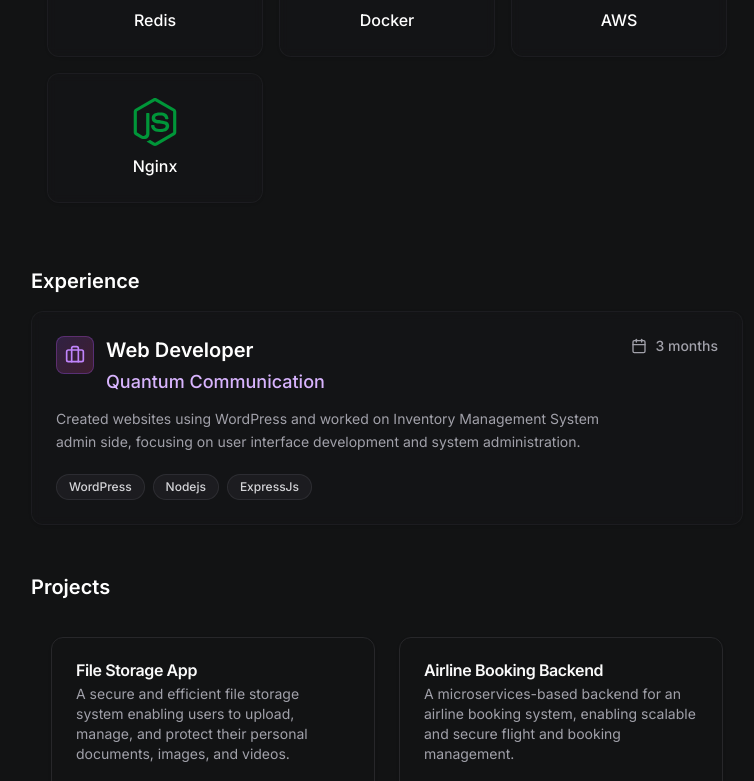
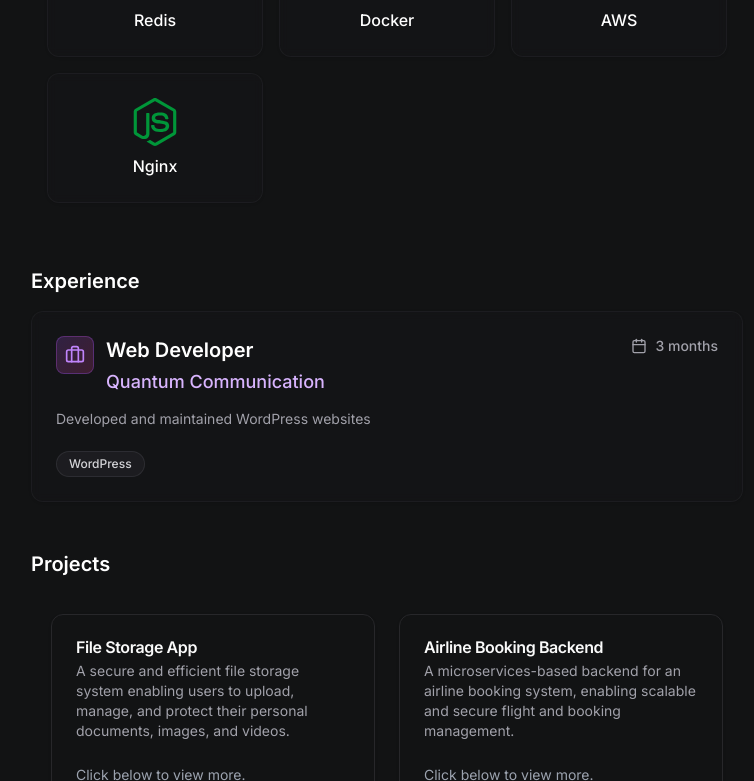
Before and after one commit to Muhammad-Zohaib-Malik/portfolio, a Next.js app: page / in a window 1280 px wide. Shown: the part 875-1656 px from the top of the page, without its empty margins (497-1251 px from the left). Built offline with nearby package versions, Linux system fonts and the light colour scheme.

Commit message:
refactor: simplify Experience component by updating job description and technologies used

```diff
--- a/components/Experience.tsx
+++ b/components/Experience.tsx
@@ -17,9 +17,8 @@ const experiences: ExperienceItem[] = [
     company: "Quantum Communication",
     role: "Web Developer",
     duration: "3 months",
-    description:
-      "Created websites using WordPress and worked on Inventory Management System admin side, focusing on user interface development and system administration.",
-    technologies: ["WordPress", "Nodejs", "ExpressJs"],
+    description: "Developed and maintained WordPress websites",
+    technologies: ["WordPress"],
   },
 ];
 
```
